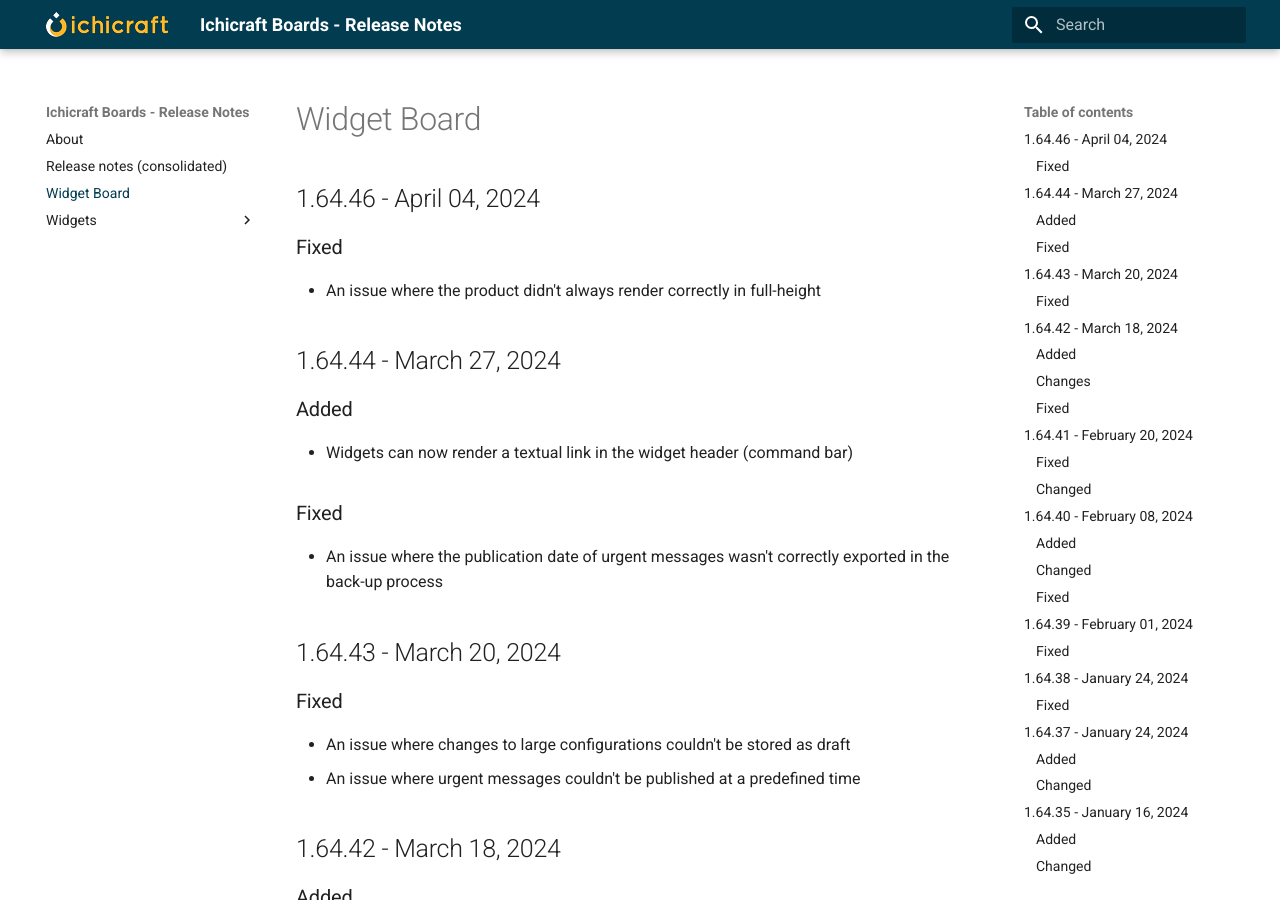
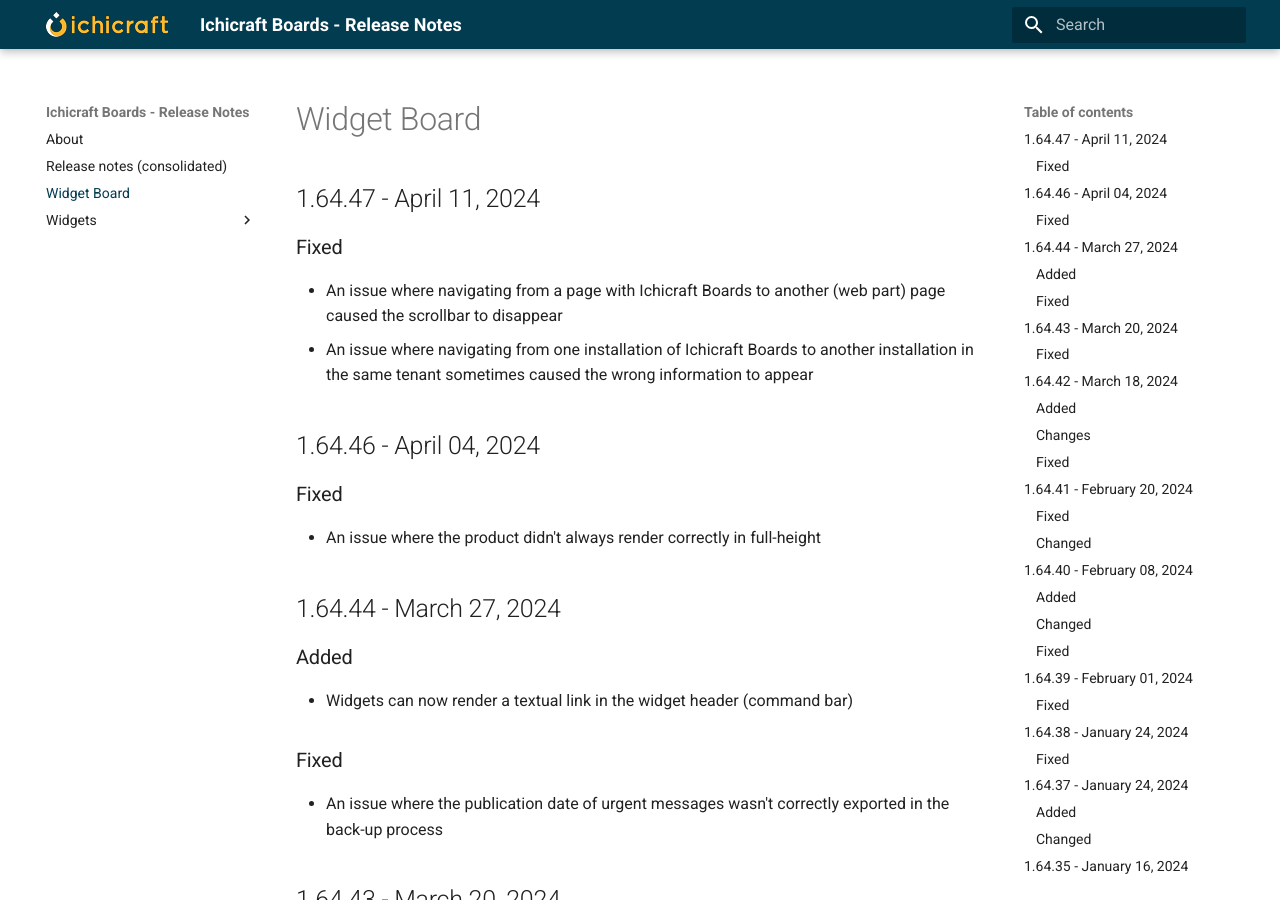
Before and after one commit to ichicraft/widgets-docs, an MkDocs documentation site: the page built from docs/Widget Board.md, in a window 1280 px wide and 900 px high. Built offline with MkDocs 1.6.1 and Material for MkDocs 9.7.7, drawn with Linux system fonts in a browser that asks for light colours.

```diff
--- a/docs/Widget Board.md
+++ b/docs/Widget Board.md
@@ -1,3 +1,9 @@
+## 1.64.47 - April 11, 2024
+
+### Fixed
+- An issue where navigating from a page with Ichicraft Boards to another (web part) page caused the scrollbar to disappear
+- An issue where navigating from one installation of Ichicraft Boards to another installation in the same tenant sometimes caused the wrong information to appear
+
 ## 1.64.46 - April 04, 2024
 
 ### Fixed
```
Also changed, not shown: docs/Release-notes-(consolidated).md (+6 -0 lines).
